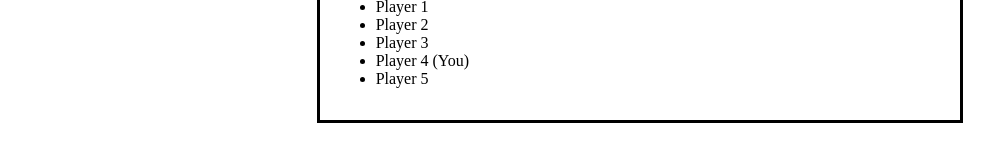
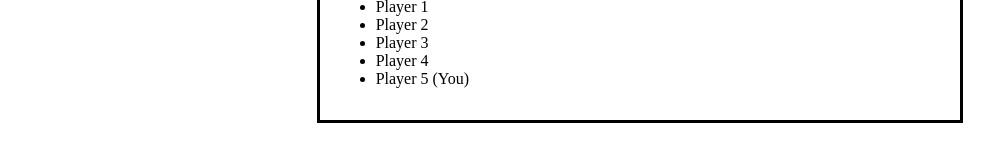
Before and after one commit to dgpangan/the-resistance-ui, a Vue app: page / in a window 1280 px wide. Shown: the part 316-476 px from the top of the page, without its empty margins (0-994 px from the left). Built offline with nearby package versions, Linux system fonts and the light colour scheme.

Commit message:
feat: create ability to select players to go on mission

```diff
--- a/src/App.vue
+++ b/src/App.vue
@@ -24,13 +24,13 @@ export default {
       ],
       cancellations: 2,
       players: [
-        { id: 0, name: 'Player 1', isResistance: true },
-        { id: 1, name: 'Player 2', isResistance: true },
-        { id: 2, name: 'Player 3', isResistance: true },
-        { id: 3, name: 'Player 4', isResistance: false },
-        { id: 4, name: 'Player 5', isResistance: false },
+        { id: 0, name: 'Player 1', isResistance: true, selected: false },
+        { id: 1, name: 'Player 2', isResistance: true, selected: false },
+        { id: 2, name: 'Player 3', isResistance: true, selected: false },
+        { id: 3, name: 'Player 4', isResistance: false, selected: false },
+        { id: 4, name: 'Player 5', isResistance: false, selected: false },
       ],
-      playerId: 3
+      playerId: 4
     }
   },
 
@@ -39,7 +39,15 @@ export default {
       players: this.players,
       playerId: this.playerId,
       missions: this.missions,
-      cancellations: this.cancellations
+      cancellations: this.cancellations,
+      getPlayer: this.getPlayer
+    }
+  },
+
+  methods: {
+    getPlayer(id) {
+      const player = this.players.filter(player => player.id === id);
+      return player[0];
     }
   }
 }
--- a/src/components/CardDraw.vue
+++ b/src/components/CardDraw.vue
@@ -20,7 +20,7 @@
 
 <script>
 export default {
-  inject: ['players', 'playerId'],
+  inject: ['players', 'playerId', 'getPlayer'],
 
   data() {
     return {
@@ -30,8 +30,7 @@ export default {
 
   methods: {
     playerIsResistance() {
-      const currentPlayer = this.players.filter(player => player.id === this.playerId);
-      return currentPlayer[0].isResistance;
+      return this.getPlayer(this.playerId).isResistance;
     }
   }
 }
--- a/src/components/TeamSelect.vue
+++ b/src/components/TeamSelect.vue
@@ -2,7 +2,11 @@
   <dialog open>
     <h2>Select X members that you would like to go on this mission:</h2>
     <ul>
-      <li v-for="player in players" :key="player.id">
+      <li
+        v-for="player in players"
+        :key="player.id"
+        :class="player.selected ? 'selected' : ''"
+        @click="selectPlayer(player.id)">
         {{ player.name }}
         <span v-if="player.id === playerId">(You)</span>
       </li>
@@ -12,6 +16,22 @@
 
 <script>
 export default {
-  inject: ['players', 'playerId']
+  inject: ['players', 'playerId', 'getPlayer'],
+  methods: {
+    selectPlayer(id) {
+      const player = this.getPlayer(id);
+      if (this.selectedPlayers() >= 2 && !player.selected) return false;
+      player.selected = !player.selected;
+    },
+     selectedPlayers() {
+      return this.players.filter(player => player.selected).length;
+    }
+  }
 }
 </script>
+
+<style scoped>
+  .selected {
+    color: green;
+  }
+</style>
```
